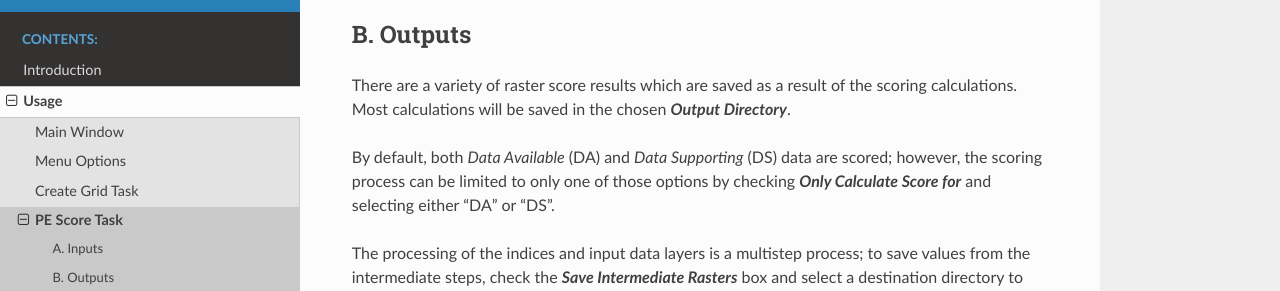
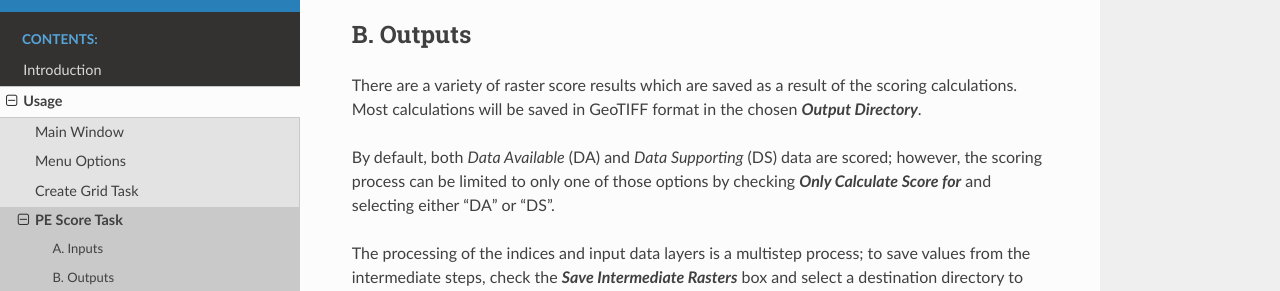
Before and after one commit to NETL-RIC/URC-Assessment-Method, a Sphinx documentation site: the page built from user_doc/source/usage/pe_score_task.md, in a window 1280 px wide and 900 px high, scrolled down 939 px. Shown: the part 373-664 px from the top of the window. Built offline with Sphinx 7.4.7 and the Read the Docs theme 2.0.0, drawn with Linux system fonts in a browser that asks for light colours; cross-references to code outside the pages are shown as plain code.

Commit message:
Update pe_score_task.md

```diff
--- a/user_doc/source/usage/pe_score_task.md
+++ b/user_doc/source/usage/pe_score_task.md
@@ -33,7 +33,7 @@ B. Outputs
 ----------
 
 There are a variety of raster score results which are saved as a result of the scoring calculations. Most calculations
-will be saved in the chosen ***Output Directory***.
+will be saved in GeoTIFF format in the chosen ***Output Directory***.
 
 By default, both _Data Available_ (DA) and _Data Supporting_ (DS) data are scored; however, the scoring process can be
 limited to only one of those options by checking ***Only Calculate Score for*** and selecting either "DA" or "DS".
```
